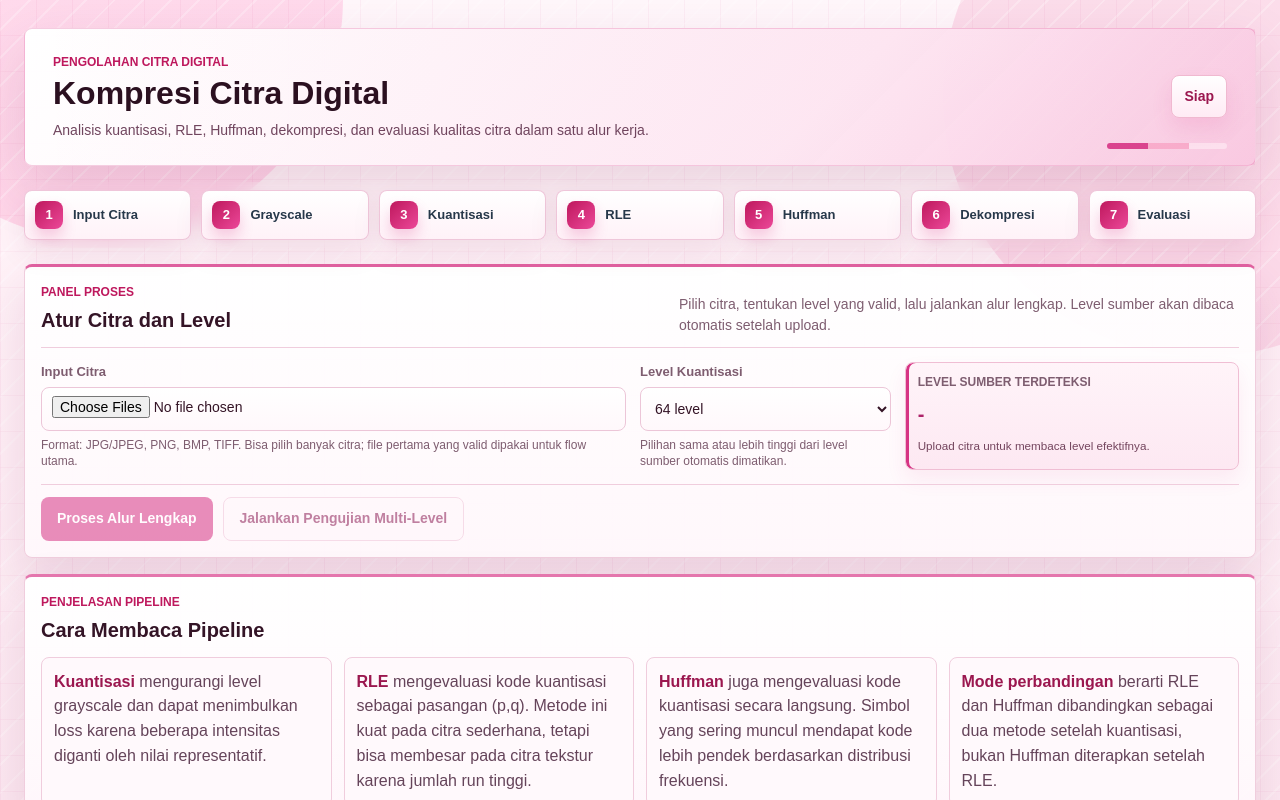
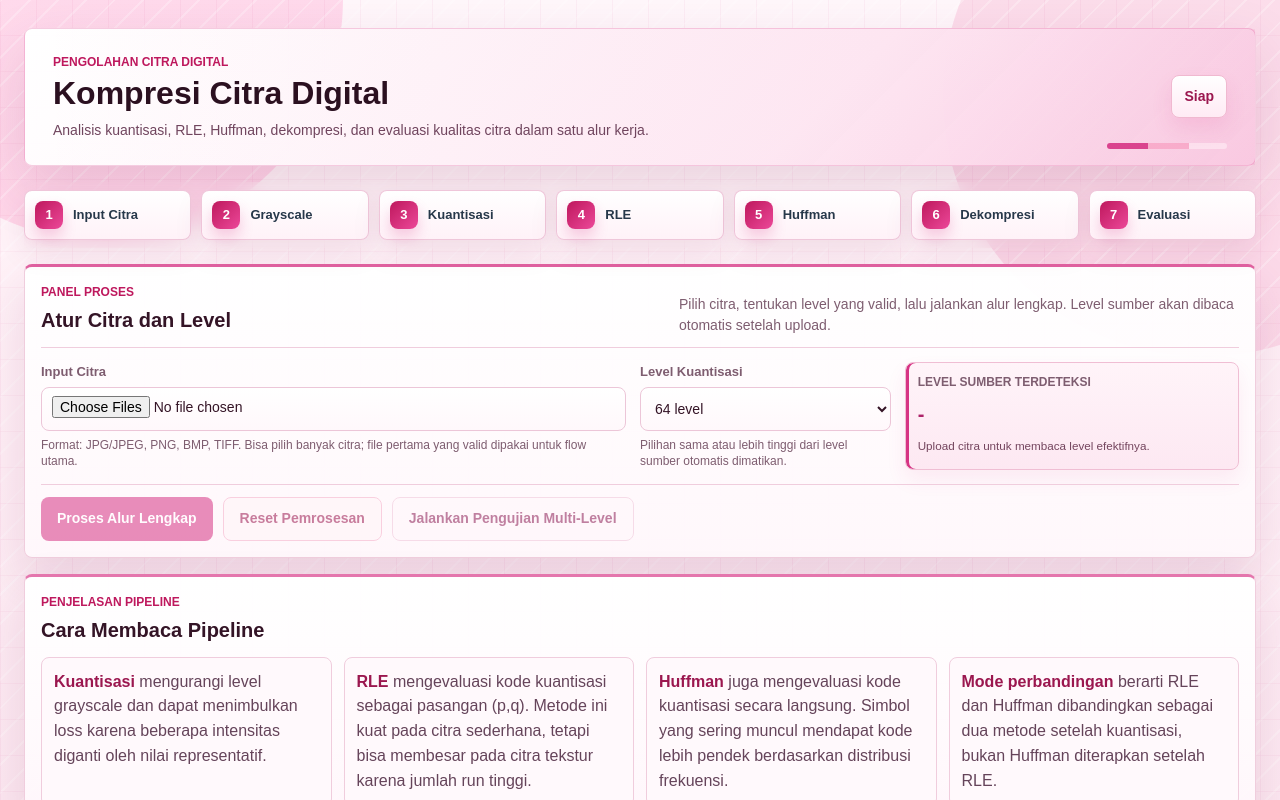
Before and after one commit to rafliantzm/kompresi-pcd, a Next.js app: page / in a window 1280 px wide. Shown: the top 800 px of the page. Built offline with nearby package versions, Linux system fonts and the light colour scheme.

Commit message:
Restore processing reset button

```diff
--- a/app/page.jsx
+++ b/app/page.jsx
@@ -536,6 +536,9 @@ export default function Home() {
 
           <div className="actions">
             <button type="button" onClick={processImage} disabled={!decoded || isProcessing}>Proses Alur Lengkap</button>
+            <button type="button" className="secondary reset" onClick={resetApp} disabled={isProcessing || isMultiTesting || (!decoded && !result && !multiLevelRows.length && !datasetItems.length)}>
+              Reset Pemrosesan
+            </button>
             <button type="button" className="secondary" onClick={runMultiLevelTest} disabled={!datasetItems.some((item) => item.decoded) || isProcessing || isMultiTesting}>
               {isMultiTesting ? "Menjalankan Pengujian..." : "Jalankan Pengujian Multi-Level"}
             </button>
```
Also changed, not shown: 1 other file (tests, documents, lock files or other folders).
